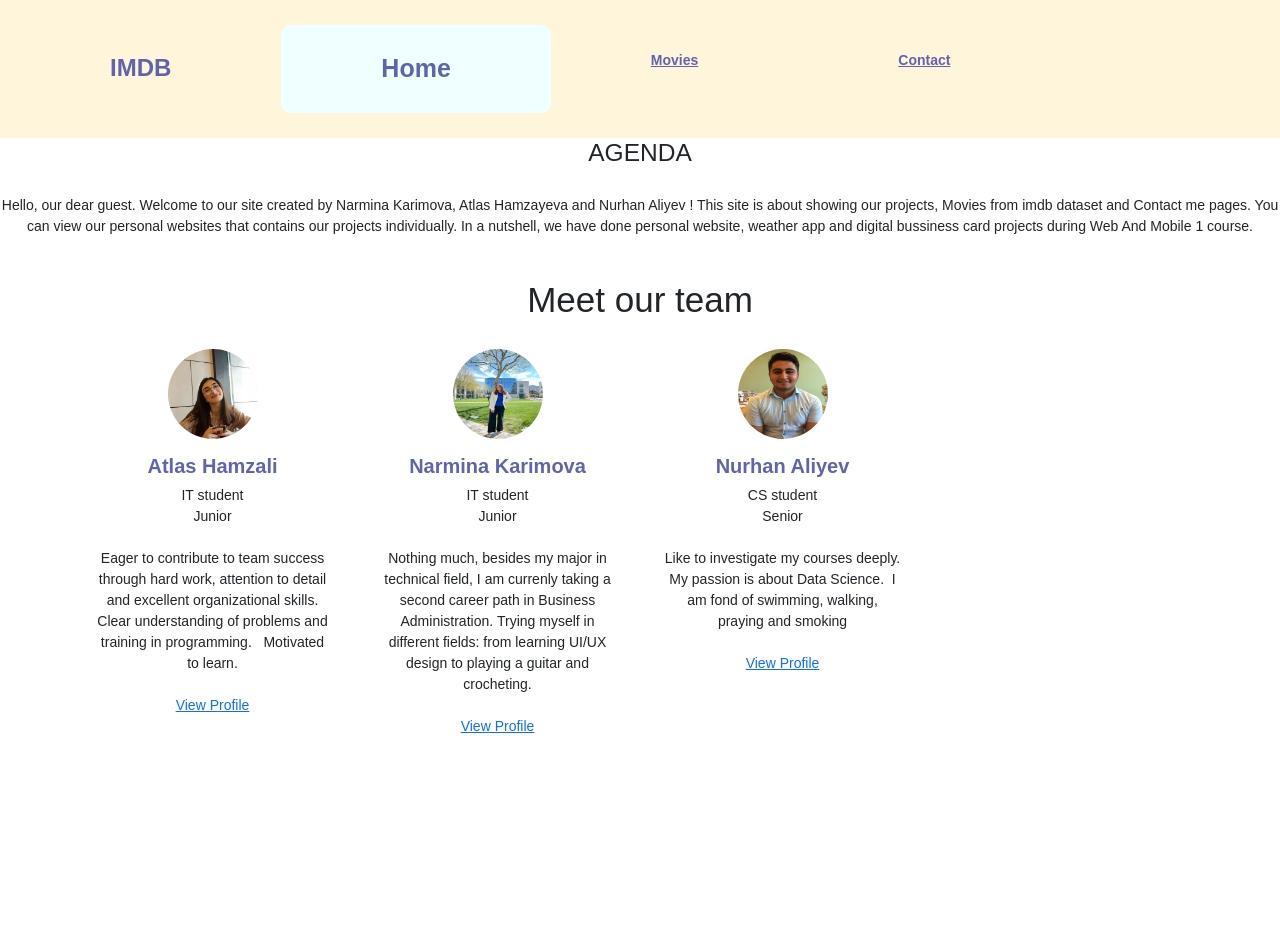
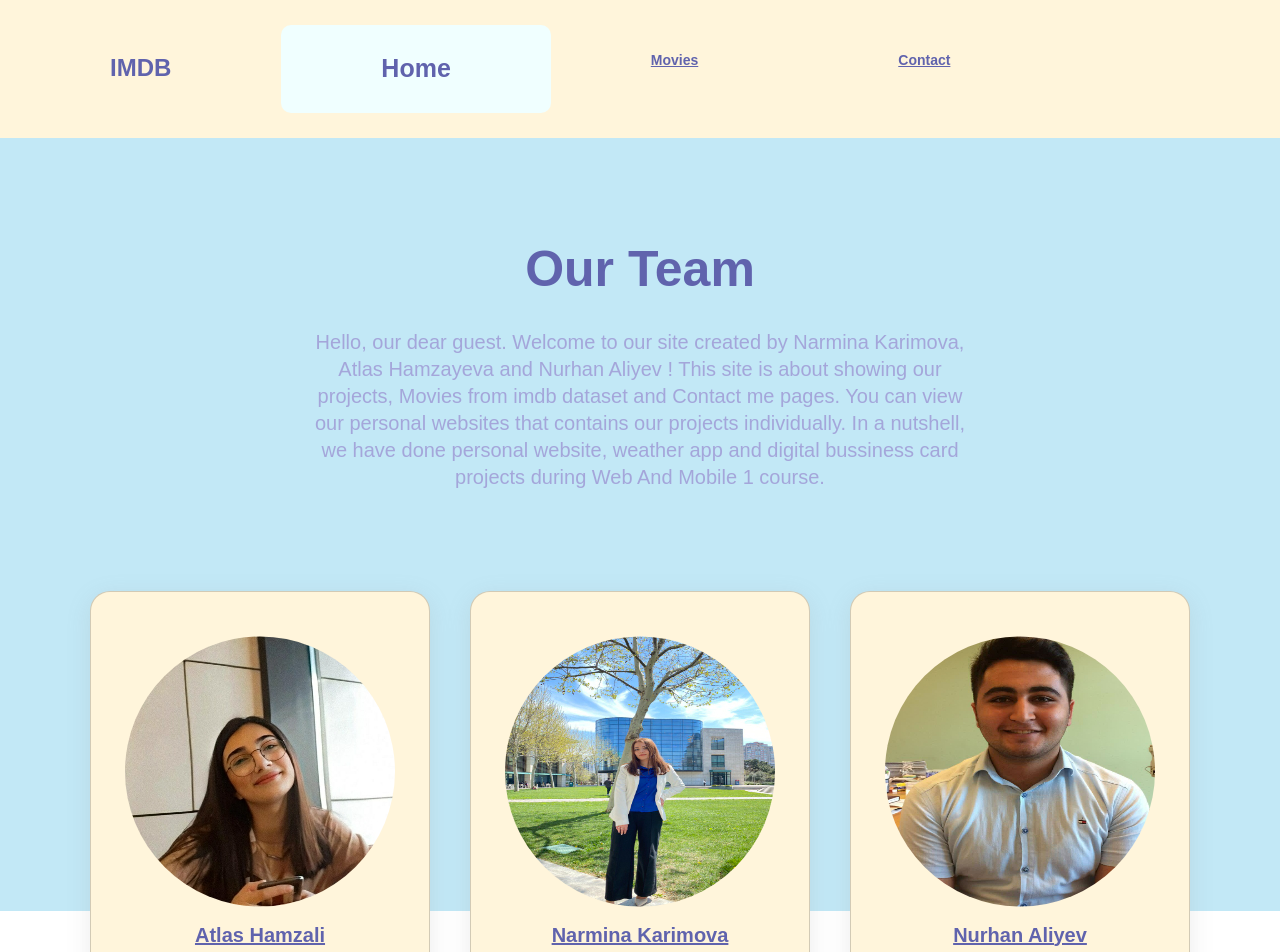
Before and after one commit to NarminaKarimova/hw3_imdb, a React (Create React App) app: page / in a window 1280 px wide. Shown: the top 952 px of the page. Before the commit the page ends 800 px from the top, so only its background shows below. Built offline with nearby package versions, Linux system fonts and the light colour scheme.

Commit message:
Update Home.jsx
editing home jsx

```diff
--- a/src/components/Home.jsx
+++ b/src/components/Home.jsx
@@ -7,47 +7,71 @@ import Nurhan from "./Nurhan.png"
 export default function Home() {
 
   return (
-    <div classNameName="centered">
+    <div className="main">
       <center>
 
-
-        <h3>AGENDA</h3>
         <br />
 
-        <p >Hello, our dear guest. Welcome to our site created by Narmina Karimova, Atlas Hamzayeva and Nurhan Aliyev ! This site is about showing
+
+
+        <div className="responsive-container-block outer-container">
+          <div className="responsive-container-block inner-container">
+            <p className="text-blk section-head-text">
+              Our Team
+            </p>
+            <p className="text-blk section-subhead-text">Hello, our dear guest. Welcome to our site created by Narmina Karimova, Atlas Hamzayeva and Nurhan Aliyev ! This site is about showing
               our projects, Movies from imdb dataset and Contact me pages. You can view our personal
               websites that contains our projects individually. In a nutshell, we have done personal website, weather app
-          and digital bussiness card projects during Web And Mobile 1 course.   </p>
-
-        <div className="container text-center mt-5 mb-2">
-          <h1 className="mb-0">Meet our team</h1>
+              and digital bussiness card projects during Web And Mobile 1 course.
+            </p>
+            <div className="responsive-container-block">
+              <div className="swiper team-swiper">
+                <div className="swiper-wrapper">
+                  <div className="swiper-slide">
+                    <div className="card">
+                      <div className="img-wrapper">
+                        <img src={Atlas} />
                       </div>
-        <div className="container mt-3">
-          <div className="row">
-            <div className="col-md-3">
-              <div className="bg-white p-3 text-center rounded box"><img className="img-responsive rounded-circle" src={Atlas} width="90" alt="Atlas"></img>
-                <h5 className="mt-3 name">Atlas Hamzali</h5><span className="work d-block">IT student</span><span className="work d-block">Junior</span>
-                <div className="mt-4 about"><span>Eager to contribute to team success through hard work, attention to detail and excellent organizational skills. Clear understanding of problems and training in programming. &nbsp; Motivated to learn.</span></div>
-                <div className="mt-4">
-                  <a href="https://atlashamzali.github.io/hw1/" target="_blank" without rel="noreferrer">View Profile</a><br />
+                      <div className="card-content">
+                        <a className="text-blk name" href="https://atlashamzali.github.io/hw1/" target="_blank" without rel="noreferrer"> Atlas Hamzali
+                        </a>
+                        <p className="text-blk position">Junior IT Student
+                        </p>
+                        <p className="text-blk testimonial">Eager to contribute to team success through hard work, attention to detail and excellent organizational skills. Clear understanding of problems and training in programming. Motivated to learn.
+                        </p>
                       </div>
                     </div>
                   </div>
-            <div className="col-md-3">
-              <div className="bg-white p-3 text-center rounded box"><img className="img-responsive rounded-circle" src={Narmina} width="90" alt="Narmina" ></img>
-                <h5 className="mt-3 name">Narmina Karimova</h5><span className="work d-block">IT student</span><span className="work d-block">Junior</span>
-                <div className="mt-4 about"><span>Nothing much, besides my major in technical field, I am currenly taking a second career path in Business Administration.&nbsp;Trying myself in different fields: from learning UI/UX design to playing a guitar and crocheting.</span></div>
-                <div className="mt-4">
-                  <a href="https://narminakarimova.github.io/Portfolio/" target="_blank" without rel="noreferrer">View Profile</a> <br />
+                  <div className="swiper-slide">
+                    <div className="card">
+                      <div className="img-wrapper">
+                        <img src={Narmina} />
+                      </div>
+                      <div className="card-content">
+                        <a className="text-blk name" href="https://narminakarimova.github.io/Portfolio/" target="_blank" without rel="noreferrer"> Narmina Karimova
+                        </a>
+                        <p className="text-blk position">Junior IT Student
+                        </p>
+                        <p className="text-blk testimonial">Nothing much, besides my major in technical field, I am currenly taking a second career path in Business Administration.Trying myself in different fields: from learning UI/UX design to playing a guitar and crocheting.
+                        </p>
                       </div>
                     </div>
                   </div>
-            <div className="col-md-3">
-              <div className="bg-white p-3 text-center rounded box"><img className="img-responsive rounded-circle" src={Nurhan} width="90" alt="Nurhan"></img>
-                <h5 className="mt-3 name">Nurhan Aliyev</h5><span className="work d-block">CS student</span><span className="work d-block">Senior</span>
-                <div className="mt-4 about"><span>Like to investigate my courses deeply. My passion is about Data Science.&nbsp; I am fond of swimming, walking, praying and smoking</span></div>
-                <div className="mt-4">
-                  <a href="https://nurhanaliyev6.github.io/My_personal_website/" target="_blank" without rel="noreferrer">View Profile</a><br />
+                  <div className="swiper-slide">
+                    <div className="card">
+                      <div className="img-wrapper">
+                        <img src={Nurhan} />
+                      </div>
+                      <div className="card-content">
+                        <a className="text-blk name" href="https://nurhanaliyev6.github.io/My_personal_website/" target="_blank" without rel="noreferrer"> Nurhan Aliyev
+                        </a>
+                        <p className="text-blk position">Senior CS Student
+                        </p>
+                        <p className="text-blk testimonial">Like to investigate my courses deeply. My passion is about Data Science. I am fond of swimming, walking, praying and smoking
+                        </p>
+                      </div>
+                    </div>
+                  </div>
                 </div>
               </div>
             </div>
@@ -59,6 +83,7 @@ export default function Home() {
 
 
 
+
       </center>
     </div>
   )
```
Lines whose indentation alone changed are shown as unchanged.
